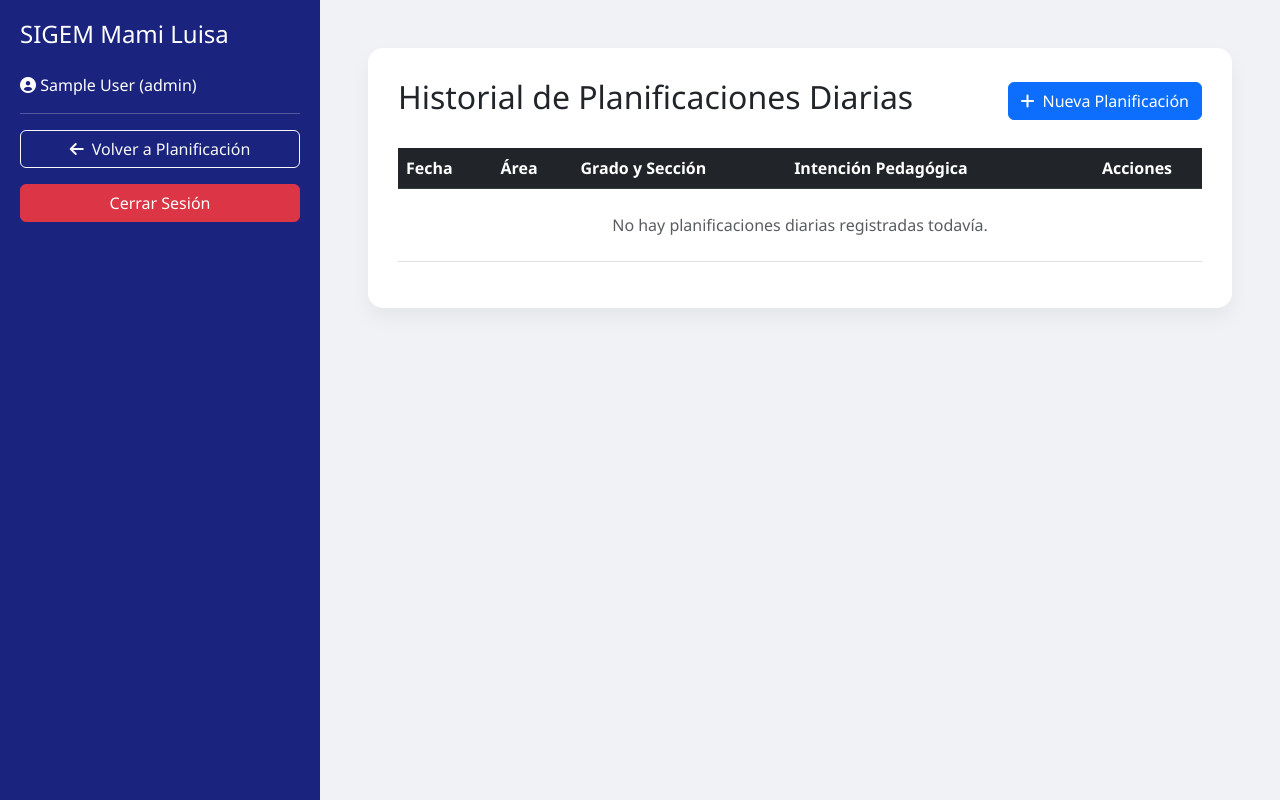
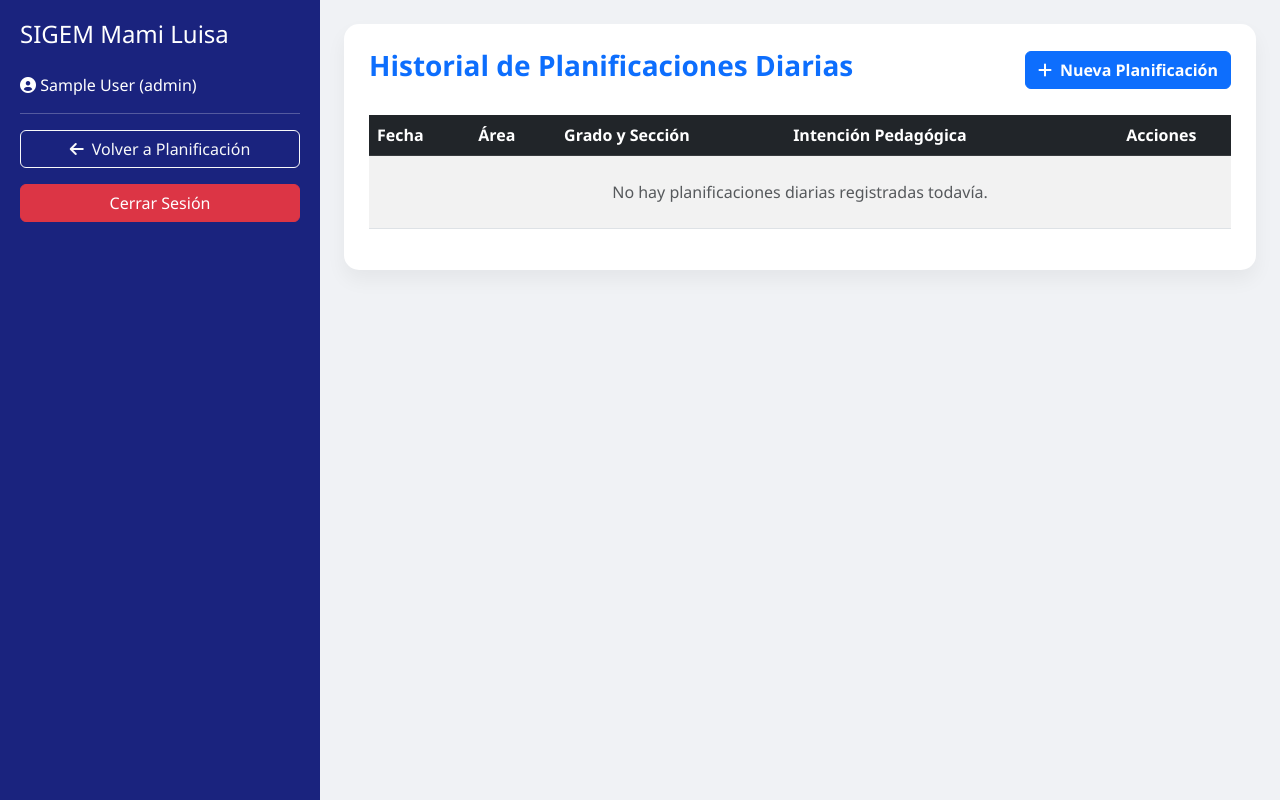
Before and after one commit to jesus271828/sigem-mami-luisa, a Flask app: template templates/ver_planificaciones_diarias.html in a window 1280 px wide. Run offline with Flask 3, Linux system fonts and the light colour scheme; the template is opened without the code that fills it, so the values that code supplies are empty; the visitor is signed in with stand-in values (Sample User, id 1); some libraries are stand-ins or nearby versions.

Commit message:
Mensaje de los cambios

```diff
--- a/templates/ver_planificaciones_diarias.html
+++ b/templates/ver_planificaciones_diarias.html
@@ -2,14 +2,14 @@
 <html lang="es">
 <head>
     <meta charset="UTF-8">
-    <title>Planificaciones Diarias Guardadas | SIGEM Mami Luisa</title>
+    <title>Historial de Planificaciones | SIGEM Mami Luisa</title>
     <link href="https://cdn.jsdelivr.net/npm/bootstrap@5.3.0/dist/css/bootstrap.min.css" rel="stylesheet">
     <link rel="stylesheet" href="https://cdnjs.cloudflare.com/ajax/libs/font-awesome/6.0.0/css/all.min.css">
     <style>
         :root { --primary-color: #1A237E; }
         body { background-color: #f0f2f5; font-family: 'Segoe UI', sans-serif; }
         .sidebar { background: var(--primary-color); color: white; min-height: 100vh; padding: 20px; }
-        .content-card { background: white; border-radius: 15px; padding: 30px; box-shadow: 0 10px 20px rgba(0,0,0,0.05); }
+        .content-container { background: white; border-radius: 15px; padding: 25px; box-shadow: 0 10px 20px rgba(0,0,0,0.05); }
     </style>
 </head>
 <body>
@@ -26,15 +26,15 @@
             </div>
 
             <!-- Contenido Principal -->
-            <div class="col-md-9 p-5">
-                <div class="content-card">
+            <div class="col-md-9 p-4">
+                <div class="content-container">
                     <div class="d-flex justify-content-between align-items-center mb-4">
-                        <h2>Historial de Planificaciones Diarias</h2>
-                        <a href="{{ url_for('planificacion_diaria') }}" class="btn btn-primary"><i class="fas fa-plus me-2"></i>Nueva Planificación</a>
+                        <h3 class="fw-bold text-primary">Historial de Planificaciones Diarias</h3>
+                        <a href="{{ url_for('planificacion_diaria') }}" class="btn btn-primary fw-bold"><i class="fas fa-plus me-2"></i>Nueva Planificación</a>
                     </div>
 
                     <div class="table-responsive">
-                        <table class="table table-hover align-middle">
+                        <table class="table table-striped table-hover align-middle">
                             <thead class="table-dark">
                                 <tr>
                                     <th>Fecha</th>
@@ -45,24 +45,23 @@
                                 </tr>
                             </thead>
                             <tbody>
-                                <!-- Si usas un bucle en Jinja2 para mostrar los datos de tu base de datos -->
-                                <!-- {% for plan in planificaciones %} -->
-                                <!-- <tr> -->
-                                <!--     <td>{{ plan.fecha }}</td> -->
-                                <!--     <td>{{ plan.area }}</td> -->
-                                <!--     <td>{{ plan.grado_seccion }}</td> -->
-                                <!--     <td>{{ plan.intencion_pedagogica }}</td> -->
-                                <!--     <td class="text-center"> -->
-                                <!--         <a href="#" class="btn btn-sm btn-info text-white"><i class="fas fa-eye"></i></a> -->
-                                <!--     </td> -->
-                                <!-- </tr> -->
-                                <!-- {% else %} -->
-                                <tr>
-                                    <td colspan="5" class="text-center text-muted py-4">
-                                        No hay planificaciones diarias registradas todavía.
-                                    </td>
-                                </tr>
-                                <!-- {% endfor %} -->
+                                {% if planificaciones %}
+                                    {% for plan in planificaciones %}
+                                    <tr>
+                                        <td>{{ plan[1] }}</td>
+                                        <td>{{ plan[2] }}</td>
+                                        <td>{{ plan[3] }}</td>
+                                        <td>{{ plan[4] }}</td>
+                                        <td class="text-center">
+                                            <a href="#" class="btn btn-sm btn-info text-white" title="Ver detalle"><i class="fas fa-eye"></i></a>
+                                        </td>
+                                    </tr>
+                                    {% endfor %}
+                                {% else %}
+                                    <tr>
+                                        <td colspan="5" class="text-center text-muted py-4">No hay planificaciones diarias registradas todavía.</td>
+                                    </tr>
+                                {% endif %}
                             </tbody>
                         </table>
                     </div>
@@ -71,5 +70,6 @@
         </div>
     </div>
 
+    <script src="https://cdn.jsdelivr.net/npm/bootstrap@5.3.0/dist/js/bootstrap.bundle.min.js"></script>
 </body>
 </html>
```
